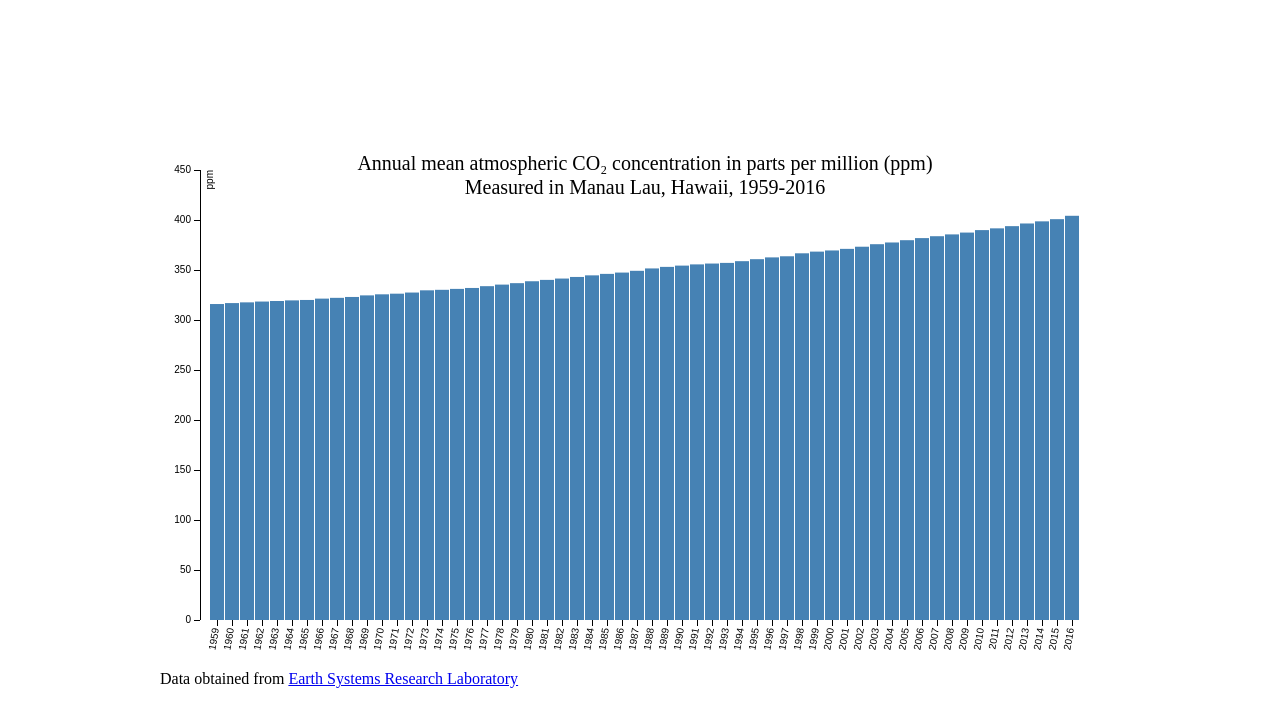
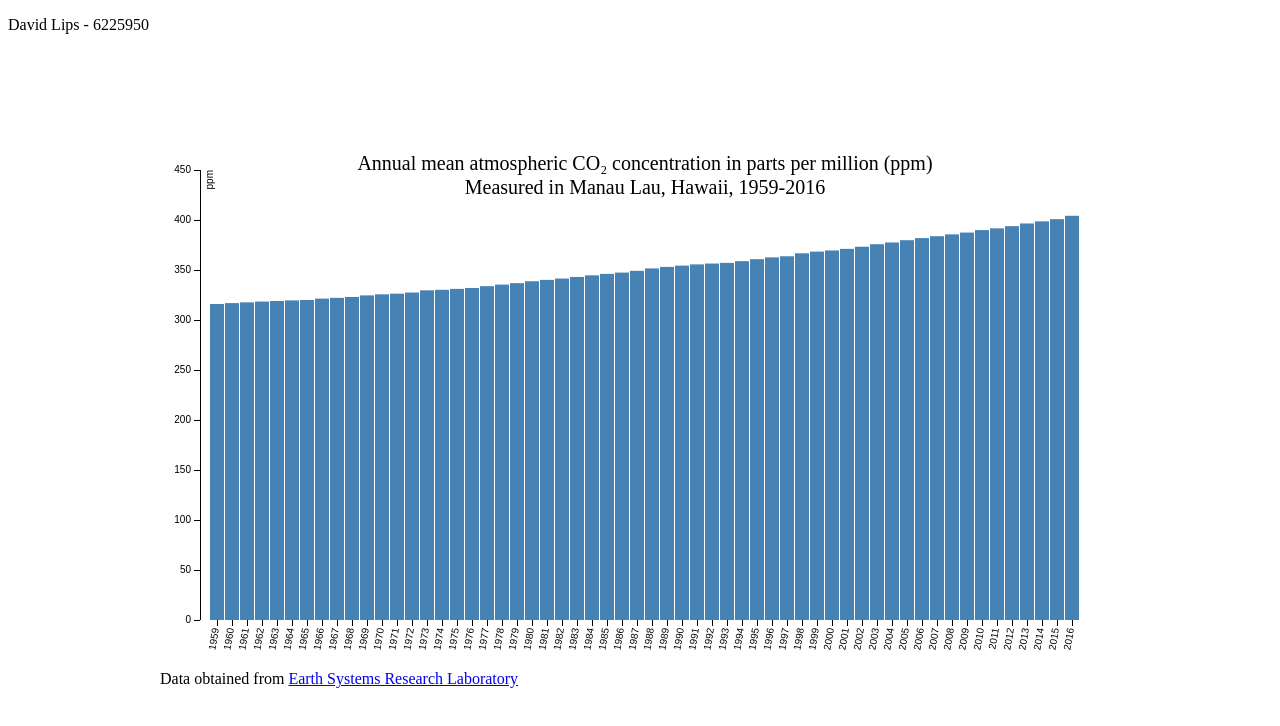
Before and after one commit to DavidLips/DataProcessing, a plain HTML site: page Homework/Week-3/barchart.html in a window 1280 px wide. Drawn offline with Linux system fonts and the light colour scheme.

Commit message:
final tweak barchart.html

```diff
--- a/Homework/Week-3/barchart.html
+++ b/Homework/Week-3/barchart.html
@@ -1,6 +1,5 @@
 <!DOCTYPE html>
-<!-- David Lips - 6225950
-	 D3 Barchart Assignment -->
+<!-- D3 Barchart Assignment -->
 <html>
 	<head>
 		<meta http-equiv="Content-Type" content="text/html; charset=UTF-8">
@@ -11,6 +10,8 @@
 	</head>
 	<body>
 
+	<p>David Lips - 6225950</p>
+
 	<div id="wrap">
 		<svg class="chart"></svg>
 		<p>Data obtained from <a href="https://www.esrl.noaa.gov/gmd/ccgg/trends/data.html" target="_blank">Earth Systems Research Laboratory </a></p>
```
